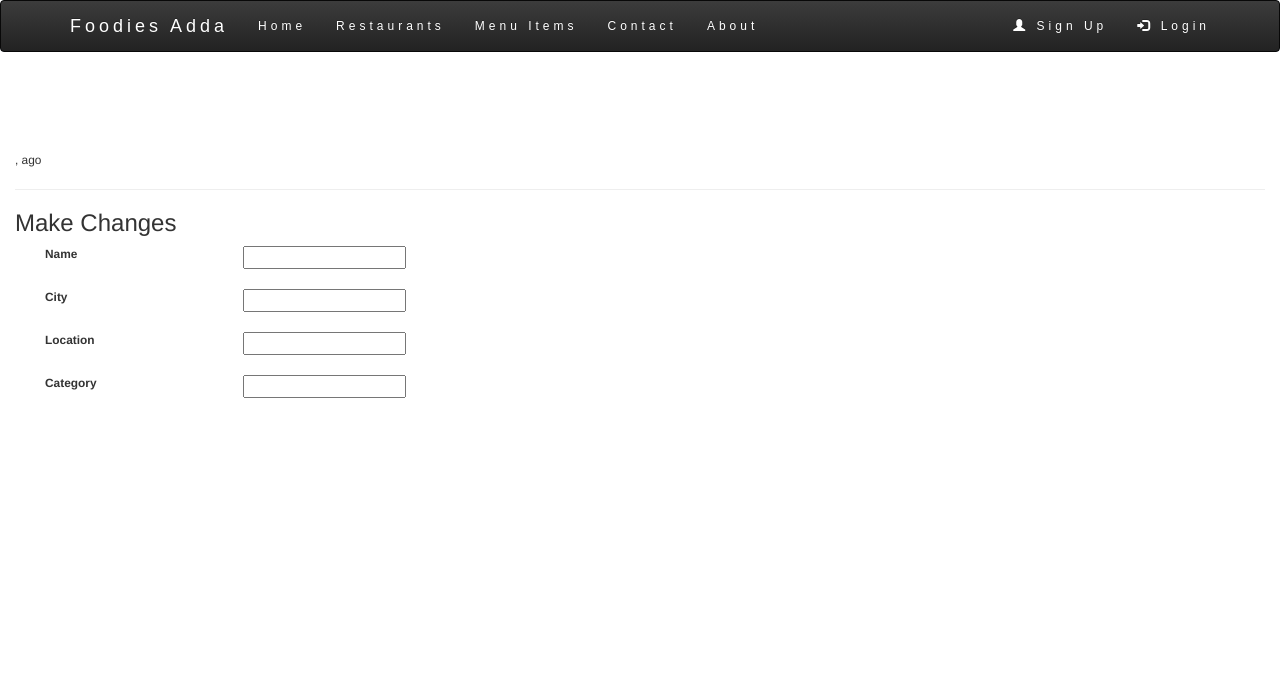
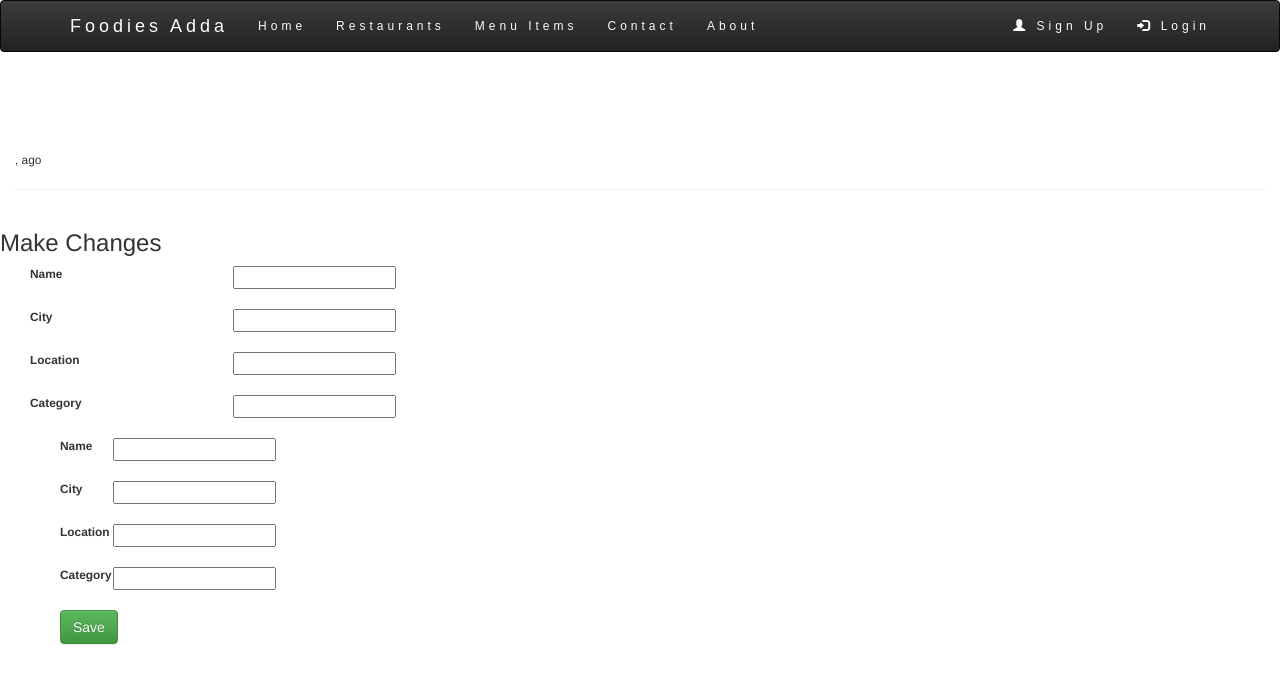
Before and after one commit to sunilsm7/django_resto, a Django app: template restaurants/templates/restaurants/detail-update.html in a window 1280 px wide. Shown: the top 684 px of the page. Run offline with Django 3.2, Linux system fonts and the light colour scheme; the template is opened without the code that fills it: values that come from a table or form of the project are taken from there, others are empty; some libraries are stand-ins or nearby versions.

Commit message:
updated forms

```diff
--- a/restaurants/templates/restaurants/detail-update.html
+++ b/restaurants/templates/restaurants/detail-update.html
@@ -8,7 +8,14 @@
 	<p>{{ form.instance.timestamp}}, {{ form.instance.updated|timesince}} ago </p>
 
 	<hr/>
-	<h3>Make Changes</h3>
-	{% include 'snippets/form-snippet.html' %}
+	<div class="row">
+	<h3>Make Changes </h3>
+		<form method="post" >{% csrf_token %}
+			{% include 'snippets/form-snippet.html' %}{% include 'snippets/form-snippet.html'%}
+			<div class="form-group">
+				<button type="submit" class="btn btn-success">Save</button>
+			</div>
+		</form>
+	</div>
 
 {% endblock%}
```
Also changed, not shown: menus/templates/menus/detail-update.html (+10 -1 lines).
